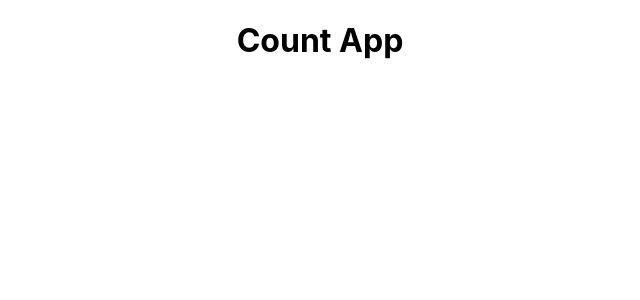
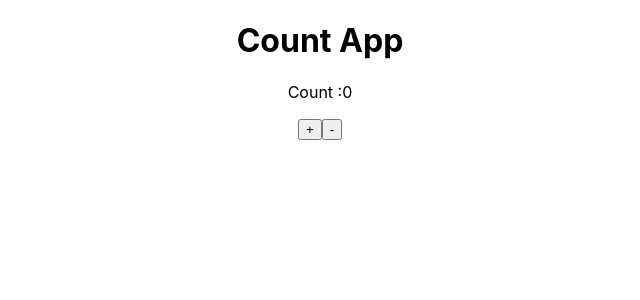
Before and after one commit to Yuki326/count_app, a React (Create React App) app: page / in a window 1280 px wide. Shown: the top 300 px of the page, without its empty margins (320-960 px from the left). Built offline with nearby package versions, Linux system fonts and the light colour scheme.

Commit message:
カウント機能を元に戻した

```diff
--- a/src/App.js
+++ b/src/App.js
@@ -1,4 +1,5 @@
 import React,{Component} from 'react';
+import Counter from './Counter.js';
 import './App.css';
 
 class App extends Component{
@@ -6,6 +7,7 @@
     return(
       <div className="App">
         <h1>Count App</h1>
+        <Counter />
       </div>
     )
   }
--- a/src/Counter.js
+++ b/src/Counter.js
@@ -0,0 +1,35 @@
+import React,{Component} from 'react';
+
+class Counter extends Component{
+  constructor(props){
+    super(props)
+    this.state = {
+      count: 0
+    };
+  }
+
+  increment = () => {
+    this.setState({
+      count: this.state.count + 1
+    });
+  };
+
+  decrement = () => {
+    this.setState(
+      {
+        count: this.state.count - 1
+      });
+  };
+
+  render(){
+    return (
+      <div>
+        <p>Count :{this.state.count}</p>
+        <button onClick={this.increment}>+</button>
+        <button onClick={this.decrement}>-</button>
+      </div>
+    )
+  }
+}
+
+export default Counter
```
